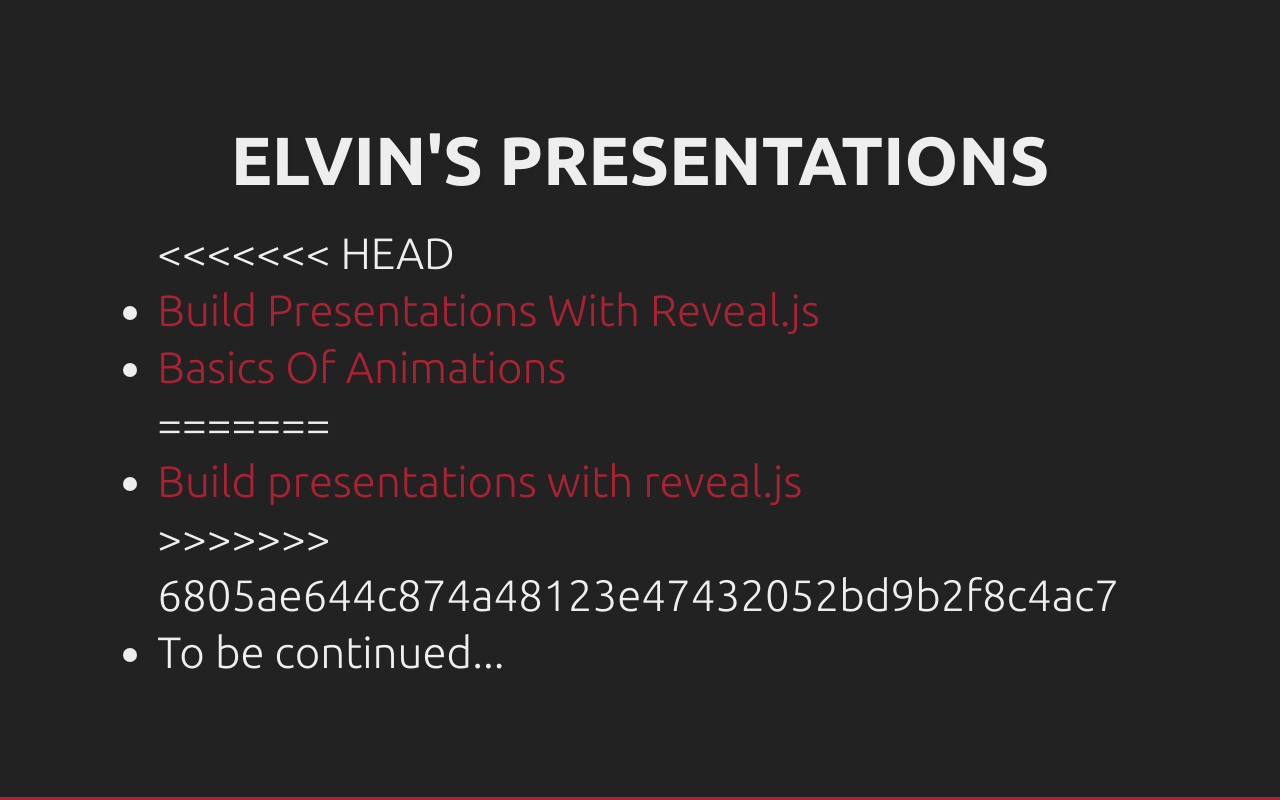
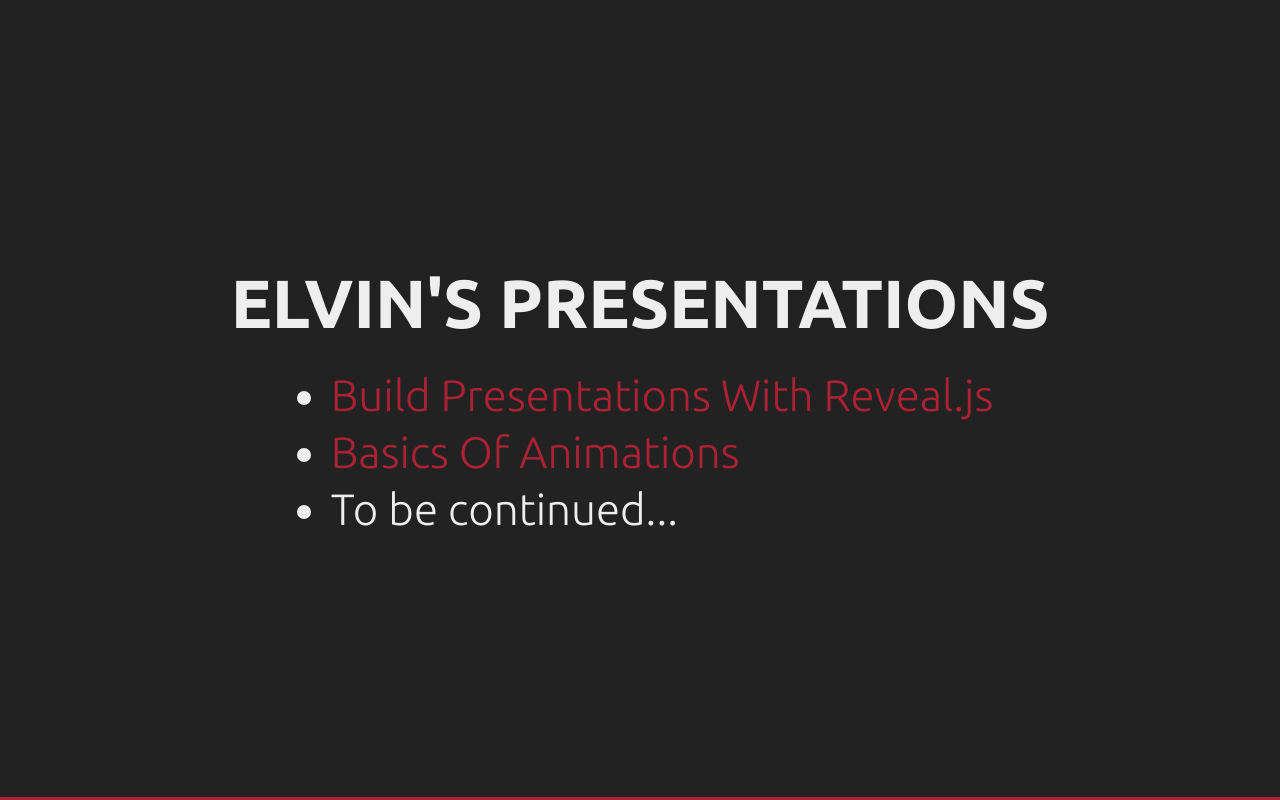
Before and after one commit to silentmaker/lecturer, a website: page index.html in a window 1280 px wide. Drawn offline with Linux system fonts and the light colour scheme.

Commit message:
fix conflict

```diff
--- a/index.html
+++ b/index.html
@@ -39,12 +39,8 @@
 					<section>
 						<h3>Elvin's Presentations</h3>
 						<ul>
-<<<<<<< HEAD
 							<li><a href="lectures/build-presentation-with-reveal-js/#/">Build Presentations With Reveal.js</a></li>
 							<li><a href="lectures/basics-of-animations?transition=convex/#/?">Basics Of Animations</a></li>
-=======
-							<li><a href="lectures/build-presentation-with-reveal-js">Build presentations with reveal.js</a></li>
->>>>>>> 6805ae644c874a48123e47432052bd9b2f8c4ac7
 							<li>To be continued...</li>
 						</ul>
 					</section>
```
